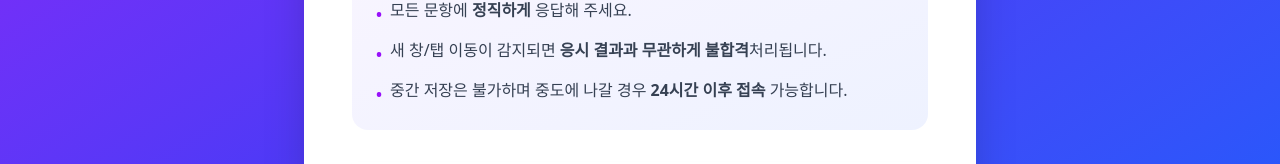
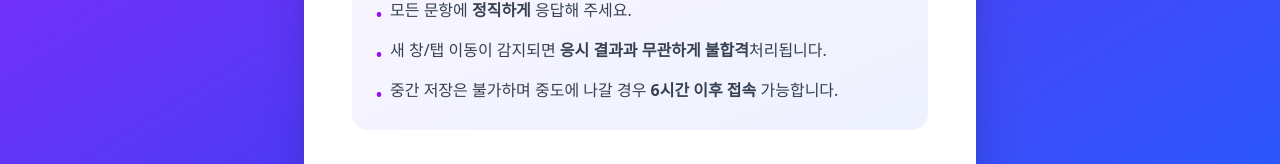
Before and after one commit to Jakeisreal/Culture-fit, a Next.js app: page / in a window 1280 px wide. Shown: the part 468-632 px from the top of the page. Built offline with nearby package versions, Linux system fonts and the light colour scheme.

Commit message:
Update index.js

```diff
--- a/pages/index.js
+++ b/pages/index.js
@@ -433,7 +433,7 @@ export default function CultureFitApp() {
               </li>
               <li className="flex items-start gap-2">
                 <span className="text-purple-600 font-bold mt-1">•</span>
-                <span>중간 저장은 불가하며 중도에 나갈 경우 <strong>24시간 이후 접속 </strong> 가능합니다.</span>
+                <span>중간 저장은 불가하며 중도에 나갈 경우 <strong>6시간 이후 접속 </strong> 가능합니다.</span>
               </li>
             </ul>
           </div>
@@ -526,7 +526,7 @@ export default function CultureFitApp() {
           <ul className="space-y-3 text-gray-700 mb-6">
             <li className="flex items-start gap-3"><span className="mt-1">•</span> 총 문항 수는 <strong>{total}문항</strong>입니다.</li>
             <li className="flex items-start gap-3"><span className="mt-1">•</span> 예상 소요 시간은 <strong>{minutes}분</strong>입니다.</li>
-            <li className="flex items-start gap-3"><span className="mt-1">•</span> 중단 후 재접속하면 <strong>24시간 이내</strong> 복구됩니다.</li>
+            <li className="flex items-start gap-3"><span className="mt-1">•</span> 중단 후 재접속하면 <strong>6시간 이후후</strong> 복구됩니다.</li>
             <li className="flex items-start gap-3"><span className="mt-1">•</span> 부정행위 방지(복사/붙여넣기, 새 탭 이동 등) 이벤트를 기록합니다.</li>
           </ul>
           <p className="text-gray-700 mb-6">안내 내용을 확인하셨다면 검사를 시작해 주세요.</p>
```
